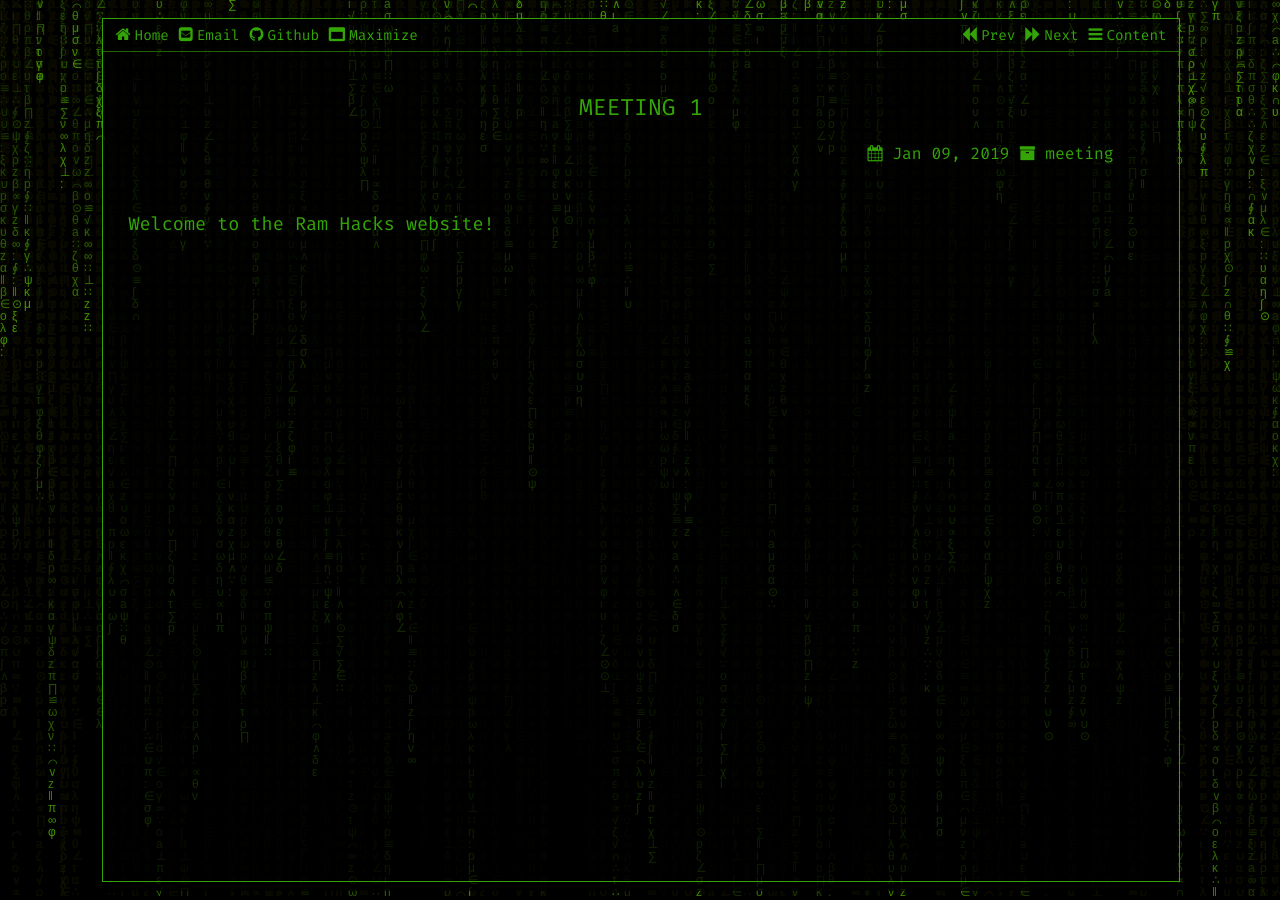
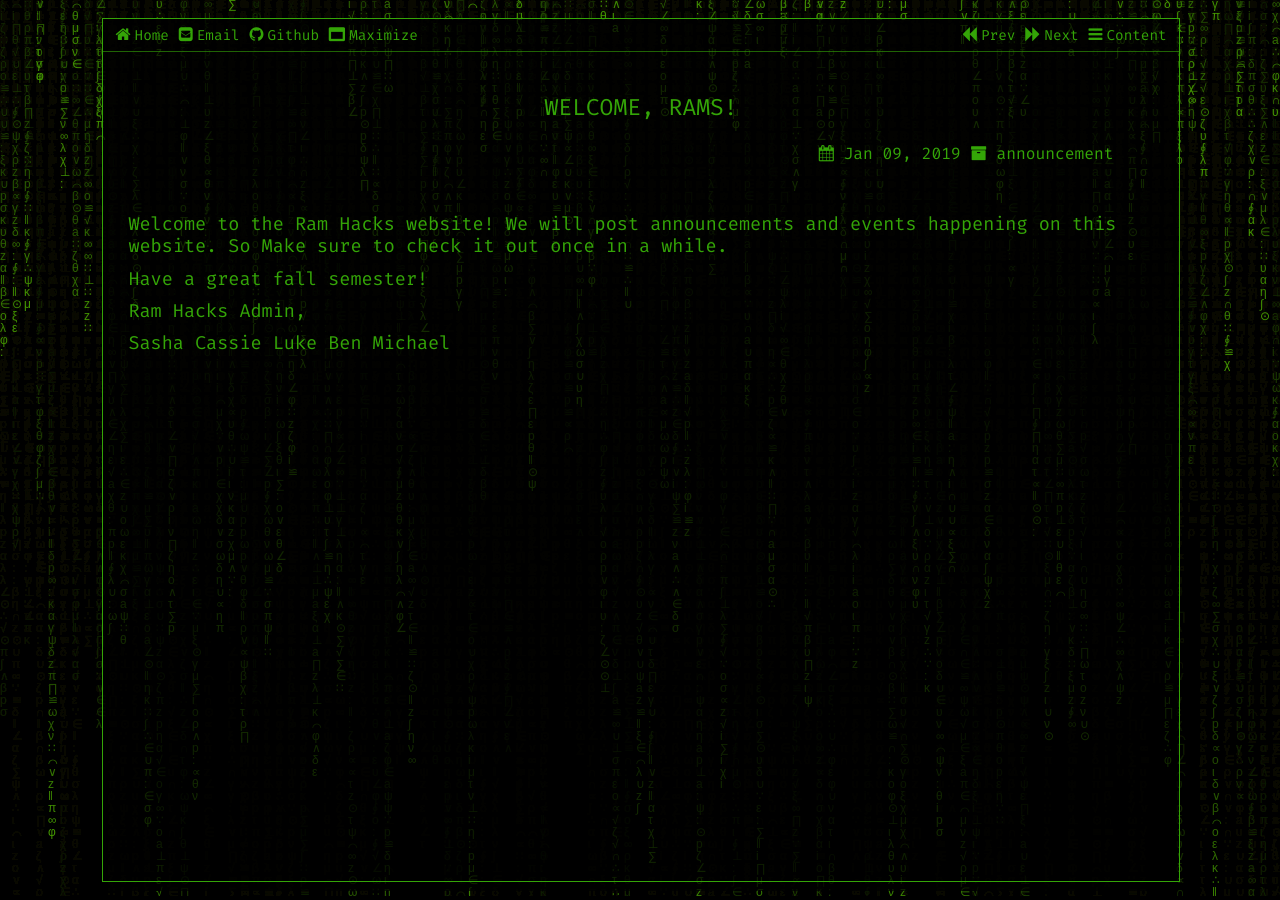
Before and after one commit to ramhacks/ramhacks.github.io, a Jekyll site: the page built from _posts/2019-1-9-welcome.md, in a window 1280 px wide. Built offline with Jekyll 4.4.1, drawn with Linux system fonts in a browser that asks for light colours.

Commit message:
Website cleanup
The fun and games are over... :(

```diff
--- a/_posts/2019-1-9-welcome.md
+++ b/_posts/2019-1-9-welcome.md
@@ -1,8 +1,18 @@
 ---
-title: Meeting 1
+title: Welcome, Rams!
 layout: post
-category: meeting
+category: announcement
 date: 2019-1-9
 ---
 
-Welcome to the Ram Hacks website!
+Welcome to the Ram Hacks website! We will post announcements and events happening on this website. So Make sure to check it out once in a while.
+
+Have a great fall semester!
+
+Ram Hacks Admin,
+
+Sasha
+Cassie
+Luke
+Ben
+Michael
```
Also changed, not shown: _posts/2019-12-9-meeting1.md (added, +18 -0 lines), _posts/post1-2019.md (deleted, +0 -8 lines), pages/index.md (+5 -5 lines).
